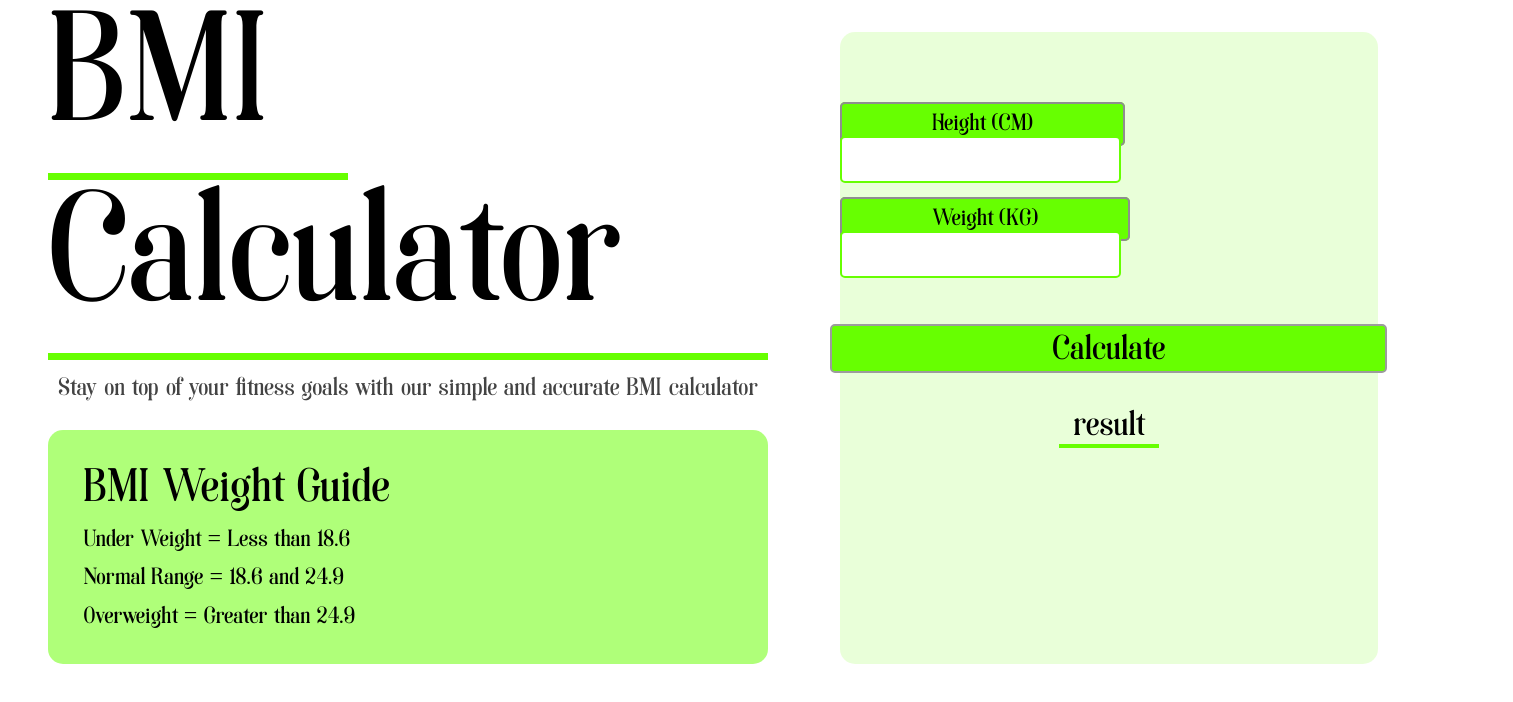
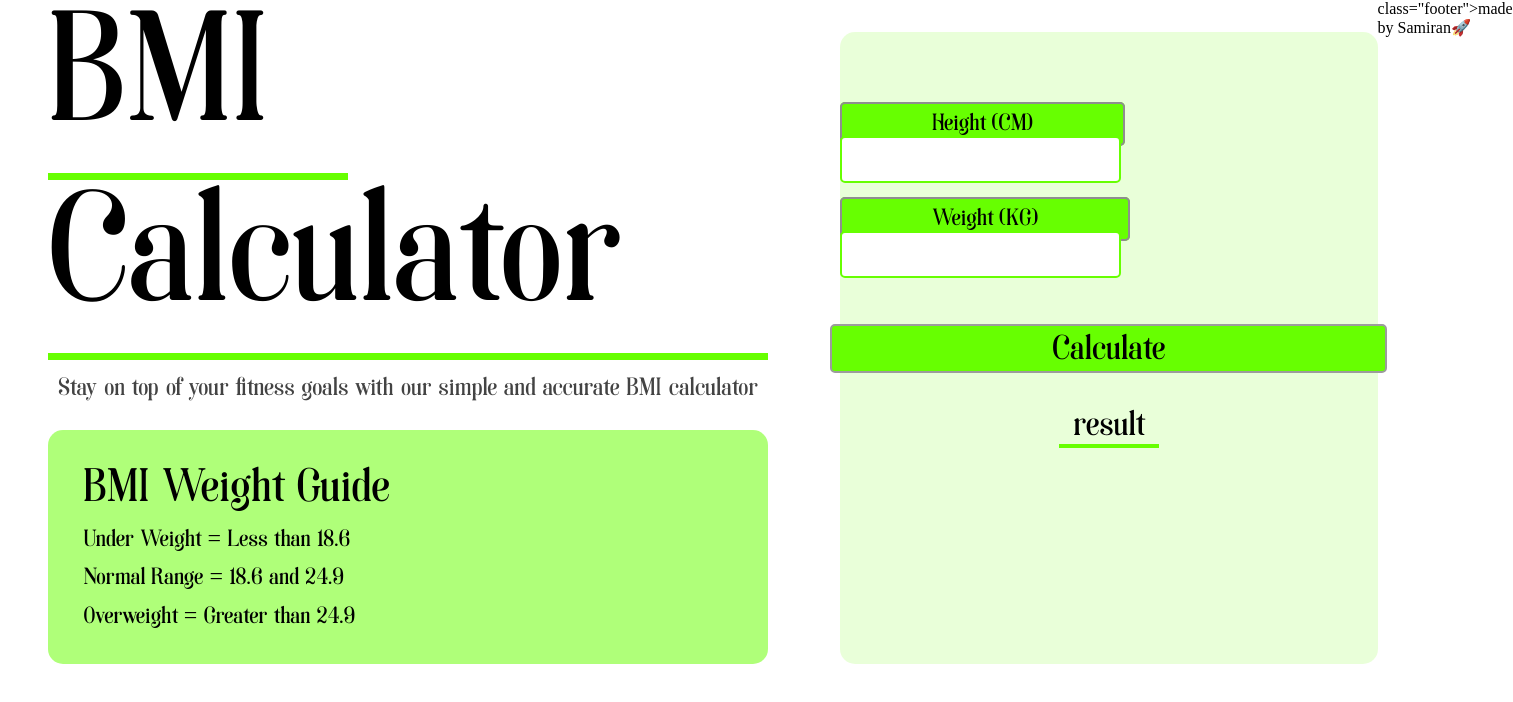
Before and after one commit to Sam721166/BMI-Calculator, a plain HTML site: page index.html in a window 1280 px wide. Shown: the whole page, 1513 px wide, since content can reach past the window. Drawn offline with Linux system fonts and the light colour scheme.

Commit message:
index.html

```diff
--- a/index.html
+++ b/index.html
@@ -49,7 +49,7 @@
 
                 </form>
 
-
+            <p> class="footer">made by Samiran🚀</p>
 
         </div>
     </div>
```
